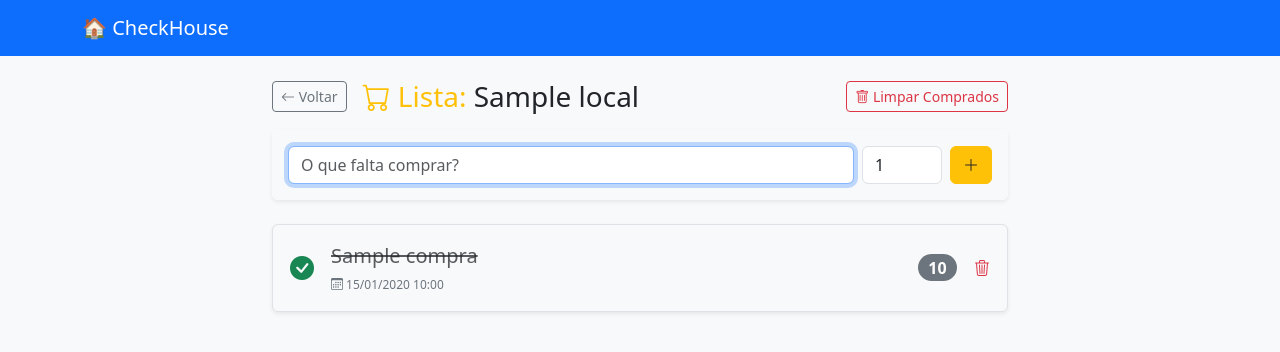
After one commit to leobarros/checkhouse, a Flask app: page /lista/1 in a window 1280 px wide. The commit adds this page. Shown: the top 352 px of the page. Run offline with Flask 3, Linux system fonts and the light colour scheme; tables that the repository leaves empty hold one stand-in row (values such as "Sample post").

Commit message:
add lista

```diff
--- a/app.py
+++ b/app.py
@@ -1,6 +1,6 @@
 import os
 from flask import Flask, render_template, request, redirect, url_for
-from models import db, Local, Produto
+from models import db, Local, Produto, ItemCompra
 from datetime import datetime
 
 app = Flask(__name__)
@@ -51,22 +51,16 @@ def ver_despensa(local_id):
 @app.route('/adicionar_produto/<int:local_id>', methods=['POST'])
 def adicionar_produto(local_id):
     nome = request.form.get('nome')
-    quantidade = request.form.get('quantidade')
-    data_validade_str = request.form.get('data_validade')
+    quantidade = request.form.get('quantidade', 1, type=int)
 
-    data_validade = None
-    if data_validade_str:
-        data_validade = datetime.strptime(data_validade_str, '%Y-%m-%d').date()
-
-    novo_produto = Produto(
-        nome=nome,
-        quantidade=quantidade,
-        data_validade=data_validade,
-        local_id=local_id #liga o produto a casa correta
-    )
-
-    db.session.add(novo_produto)
-    db.session.commit()
+    if nome:
+        novo_produto = Produto(
+            nome=nome,
+            quantidade=quantidade,
+            local_id=local_id
+        )
+        db.session.add(novo_produto)
+        db.session.commit()
 
     return redirect(url_for('ver_despensa', local_id=local_id))
 
@@ -108,6 +102,77 @@ def lista_compras(local_id):
 
     return render_template('compras.html', local=local, produtos=produtos_em_falta)
 
+# Rota para ver a Lista de Compras de um local
+@app.route('/lista/<int:local_id>')
+def ver_lista(local_id):
+    local = Local.query.get_or_404(local_id)
+    itens = ItemCompra.query.filter_by(local_id=local_id).order_by(ItemCompra.comprado).all()
+    return render_template('lista.html', local=local, itens=itens)
+
+# Rota para adicionar item na lista
+@app.route('/adicionar_lista/<int:local_id>', methods=['POST'])
+def adicionar_lista(local_id):
+    nome = request.form.get('nome')
+    quantidade = request.form.get('quantidade', 1, type=int)
+
+    if nome:
+        novo_item = ItemCompra(nome=nome, quantidade=quantidade, local_id=local_id)
+        db.session.add(novo_item)
+        db.session.commit()
+    return redirect(url_for('ver_lista', local_id=local_id))
+
+# Rota para alterar a quantidade na lista (+ e -)
+@app.route('/atualizar_lista_qtd/<int:item_id>/<acao>', methods=['POST'])
+def atualizar_lista_qtd(item_id, acao):
+    item = ItemCompra.query.get_or_404(item_id)
+    if not item.comprado:
+        if acao == 'mais':
+            item.quantidade += 1
+        elif acao == 'menos' and item.quantidade > 1:
+            item.quantidade -= 1
+        db.session.commit()
+    return redirect(url_for('ver_lista', local_id=item.local_id))
+
+# Rota para Marcar/Desmarcar item (MÁGICA REVERSÍVEL)
+@app.route('/toggle_compra/<int:item_id>', methods=['POST'])
+def toggle_compra(item_id):
+    item = ItemCompra.query.get_or_404(item_id)
+    produto_existente = Produto.query.filter(Produto.nome.ilike(item.nome), Produto.local_id == item.local_id).first()
+
+    if not item.comprado:
+        item.comprado = True
+        if produto_existente:
+            # BUG CORRIGIDO: Agora ele soma corretamente a quantidade comprada com o que já existe (mesmo se for 0)
+            produto_existente.quantidade = produto_existente.quantidade + item.quantidade
+        else:
+            novo_produto = Produto(nome=item.nome, quantidade=item.quantidade, local_id=item.local_id)
+            db.session.add(novo_produto)
+    else:
+        item.comprado = False
+        if produto_existente:
+            # Subtrai a quantidade, garantindo que não fique negativa
+            produto_existente.quantidade = max(0, produto_existente.quantidade - item.quantidade)
+
+    db.session.commit()
+    return redirect(url_for('ver_lista', local_id=item.local_id))
+
+# Rota para excluir um item específico da lista
+@app.route('/excluir_item_lista/<int:item_id>', methods=['POST'])
+def excluir_item_lista(item_id):
+    item = ItemCompra.query.get_or_404(item_id)
+    local_id = item.local_id
+    db.session.delete(item)
+    db.session.commit()
+    return redirect(url_for('ver_lista', local_id=local_id))
+
+# Rota para limpar todos os itens comprados (Limpar Lixo)
+@app.route('/limpar_lista/<int:local_id>', methods=['POST'])
+def limpar_lista(local_id):
+    # Apaga apenas os itens que já foram comprados
+    ItemCompra.query.filter_by(local_id=local_id, comprado=True).delete()
+    db.session.commit()
+    return redirect(url_for('ver_lista', local_id=local_id))
+
 if __name__ == '__main__':
     # o host='0.0.0.0' permite que você acesse de outros dispositivos na sua rede local
     app.run(debug=True, host='0.0.0.0', port=5000)
--- a/templates/base.html
+++ b/templates/base.html
@@ -4,8 +4,10 @@
         <meta charset="UTF-8">
         <meta name="viewport" content="width=device-width, initial-scale=1.0">
         <title>CheckHouse</title>
-        <!-- link para o bootstrap 5 -->
-         <link href="https://cdn.jsdelivr.net/npm/bootstrap@5.3.0/dist/css/bootstrap.min.css" rel="stylesheet">
+            <!-- Link para o Bootstrap 5 -->
+            <link href="https://cdn.jsdelivr.net/npm/bootstrap@5.3.0/dist/css/bootstrap.min.css" rel="stylesheet">
+            <!-- Link para os Bootstrap Icons -->
+            <link rel="stylesheet" href="https://cdn.jsdelivr.net/npm/bootstrap-icons@1.11.1/font/bootstrap-icons.css">
     </head>
     <body class="bg-light">
         <!-- Barra de navegacao -->
--- /dev/null
+++ b/templates/lista.html
@@ -0,0 +1,86 @@
+{% extends "base.html" %}
+
+{% block content %}
+<div class="row mb-4">
+    <div class="col-md-8 offset-md-2">
+
+        <div class="d-flex align-items-center justify-content-between mb-3">
+            <div class="d-flex align-items-center">
+                <a href="/" class="btn btn-outline-secondary btn-sm me-3"><i class="bi bi-arrow-left"></i> Voltar</a>
+                <h3 class="m-0 text-warning"><i class="bi bi-cart"></i> Lista: <span class="text-dark">{{ local.nome }}</span></h3>
+            </div>
+            <!-- Botão para limpar itens já comprados -->
+            <form action="{{ url_for('limpar_lista', local_id=local.id) }}" method="POST" class="m-0">
+                <button type="submit" class="btn btn-outline-danger btn-sm" onclick="return confirm('Apagar todos os itens já comprados?');">
+                    <i class="bi bi-trash"></i> Limpar Comprados
+                </button>
+            </form>
+        </div>
+
+        <div class="card shadow-sm mb-4 border-0">
+            <div class="card-body bg-light rounded">
+                <form action="/adicionar_lista/{{ local.id }}" method="POST" class="d-flex gap-2">
+                    <input type="text" name="nome" class="form-control" placeholder="O que falta comprar?" required autofocus>
+                    <input type="number" name="quantidade" class="form-control" style="width: 80px;" value="1" min="1" required>
+                    <button type="submit" class="btn btn-warning fw-bold text-dark"><i class="bi bi-plus-lg"></i></button>
+                </form>
+            </div>
+        </div>
+
+        <div class="list-group shadow-sm">
+            {% for item in itens %}
+                <div class="list-group-item d-flex justify-content-between align-items-center p-3 {% if item.comprado %}bg-light text-muted{% endif %}">
+
+                    <div class="d-flex align-items-center gap-3">
+                        <!-- Ícone de Marcar/Desmarcar com Checkbox Visual -->
+                        <form action="{{ url_for('toggle_compra', item_id=item.id) }}" method="POST" class="m-0">
+                            <button type="submit" class="btn btn-link p-0 text-decoration-none {% if item.comprado %}text-success{% else %}text-secondary{% endif %}">
+                                {% if item.comprado %}
+                                    <i class="bi bi-check-circle-fill fs-4"></i>
+                                {% else %}
+                                    <i class="bi bi-circle fs-4"></i>
+                                {% endif %}
+                            </button>
+                        </form>
+
+                        <!-- Nome e Data -->
+                        <div>
+                            <span class="fs-5 d-block {% if item.comprado %}text-decoration-line-through{% endif %}">{{ item.nome }}</span>
+                            <small class="text-secondary" style="font-size: 0.75rem;"><i class="bi bi-calendar3"></i> {{ item.data_criacao.strftime('%d/%m/%Y %H:%M') }}</small>
+                        </div>
+                    </div>
+
+                    <div class="d-flex align-items-center gap-3">
+                        <!-- Controles de Quantidade -->
+                        <div class="d-flex align-items-center">
+                            {% if not item.comprado %}
+                                <form action="{{ url_for('atualizar_lista_qtd', item_id=item.id, acao='menos') }}" method="POST" class="m-0">
+                                    <button type="submit" class="btn btn-sm btn-outline-secondary px-2 py-0"><i class="bi bi-dash"></i></button>
+                                </form>
+                                <span class="mx-2 fw-bold fs-5">{{ item.quantidade }}</span>
+                                <form action="{{ url_for('atualizar_lista_qtd', item_id=item.id, acao='mais') }}" method="POST" class="m-0">
+                                    <button type="submit" class="btn btn-sm btn-outline-secondary px-2 py-0"><i class="bi bi-plus"></i></button>
+                                </form>
+                            {% else %}
+                                <span class="badge bg-secondary rounded-pill fs-6">{{ item.quantidade }}</span>
+                            {% endif %}
+                        </div>
+
+                        <!-- Botão Excluir -->
+                        <form action="{{ url_for('excluir_item_lista', item_id=item.id) }}" method="POST" class="m-0">
+                            <button type="submit" class="btn btn-link text-danger p-0"><i class="bi bi-trash3"></i></button>
+                        </form>
+                    </div>
+
+                </div>
+            {% else %}
+                <div class="alert alert-success text-center m-0 border-0 text-secondary bg-light py-4">
+                    <i class="bi bi-emoji-smile fs-3 d-block mb-2 text-success"></i>
+                    Sua lista está vazia. Tudo abastecido!
+                </div>
+            {% endfor %}
+        </div>
+
+    </div>
+</div>
+{% endblock %}
```
Also changed, not shown: models.py (+11 -4 lines), templates/despensa.html (+31 -41 lines), templates/index.html (+9 -11 lines).
